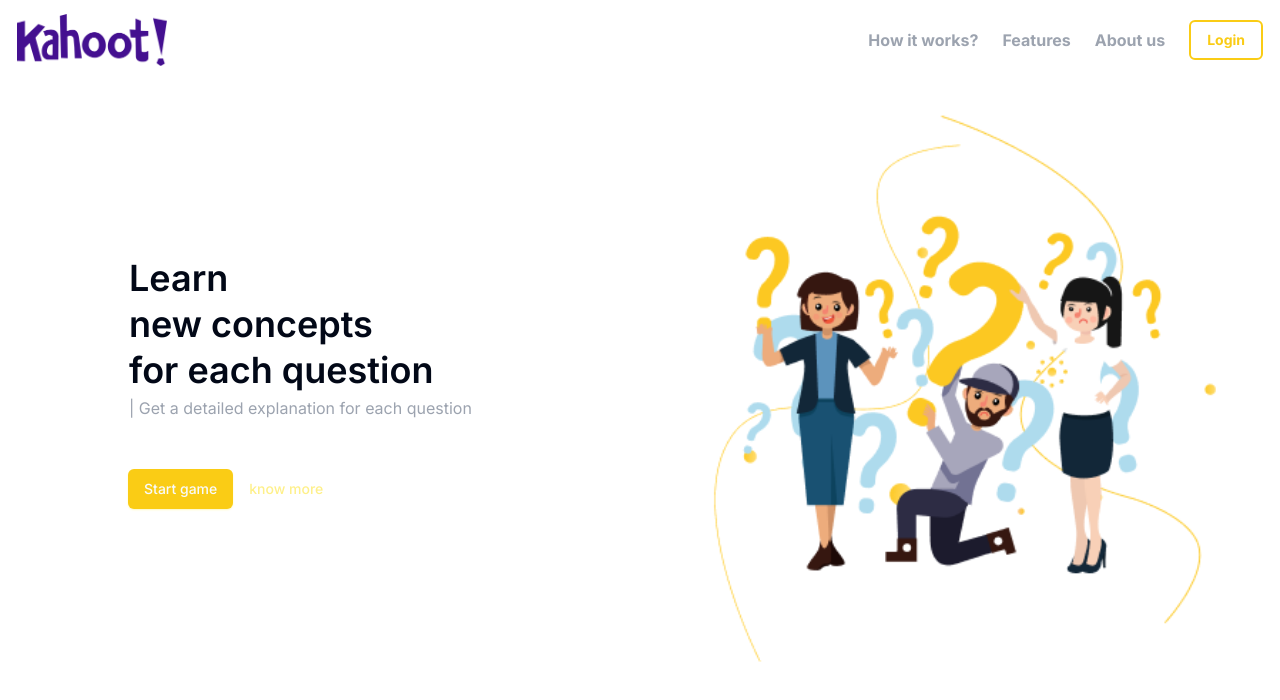
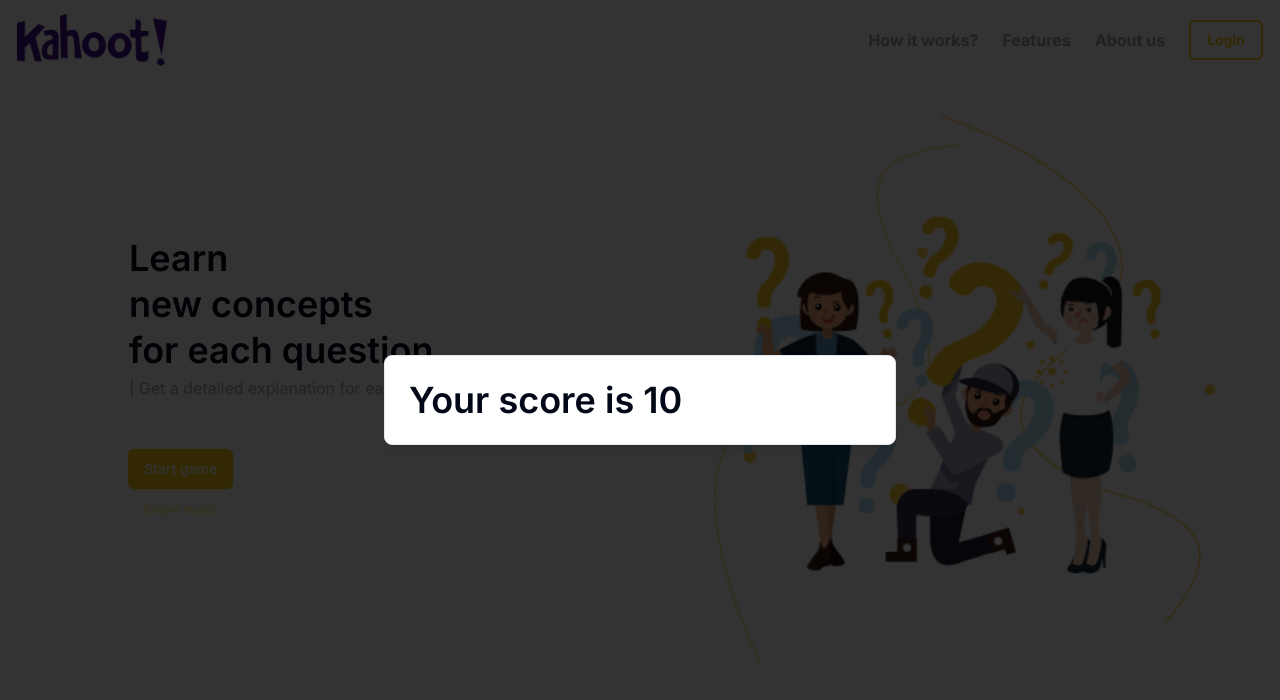
Before and after one commit to PhucChuHoang/cs422-kahoot-clone, a Next.js app: page /landing in a window 1280 px wide. Both pictures are taken after a click on the button "Start game". Shown: the top 700 px of the page. Built offline with nearby package versions, Linux system fonts and the light colour scheme.

Commit message:
- add popup template

```diff
--- a/components/landing_form.tsx
+++ b/components/landing_form.tsx
@@ -8,6 +8,8 @@
 import { Card, CardContent, CardHeader } from './ui/card';
 import Image from 'next/image';
 import { Button } from './ui/button';
+import { AlertDialog, AlertDialogContent, AlertDialogTrigger } from '@radix-ui/react-alert-dialog';
+import { ScorePopup } from './score_popup';
 
 export const LandingForm = () => {
     const [width, setWidth] = useState(0);
@@ -26,9 +28,16 @@
                     </CardContent>
                 </Card>
                 <div className="relative left-12">
-                    <Button className="bg-yellow-400 hover:bg-yellow-500 shadow-sm shadow-yellow-100">
-                        Start game
-                    </Button>
+                    <AlertDialog>
+                        <AlertDialogTrigger asChild>
+                            <Button className="bg-yellow-400 hover:bg-yellow-500 shadow-sm shadow-yellow-100">
+                                Start game
+                            </Button>
+                        </AlertDialogTrigger>
+                        <AlertDialogContent>
+                            <ScorePopup score={10} />
+                        </AlertDialogContent>
+                    </AlertDialog>
                     <Button className="bg-transparent text-yellow-200 hover:bg-transparent hover:text-yellow-300">know more</Button>
                 </div>
             </div>
--- /dev/null
+++ b/components/score_popup.tsx
@@ -0,0 +1,13 @@
+"use-client"
+
+import * as popup from "@/components/ui/alert-dialog"
+
+export const ScorePopup = ({ score }) => {
+    return (
+        <popup.AlertDialogContent>
+            <popup.AlertDialogHeader>
+                <h1 className="text-4xl font-semibold">Your score is {score}</h1>
+            </popup.AlertDialogHeader>
+        </popup.AlertDialogContent>
+    );
+}
--- /dev/null
+++ b/components/ui/alert-dialog.tsx
@@ -0,0 +1,141 @@
+"use client"
+
+import * as React from "react"
+import * as AlertDialogPrimitive from "@radix-ui/react-alert-dialog"
+
+import { cn } from "@/lib/utils"
+import { buttonVariants } from "@/components/ui/button"
+
+const AlertDialog = AlertDialogPrimitive.Root
+
+const AlertDialogTrigger = AlertDialogPrimitive.Trigger
+
+const AlertDialogPortal = AlertDialogPrimitive.Portal
+
+const AlertDialogOverlay = React.forwardRef<
+  React.ElementRef<typeof AlertDialogPrimitive.Overlay>,
+  React.ComponentPropsWithoutRef<typeof AlertDialogPrimitive.Overlay>
+>(({ className, ...props }, ref) => (
+  <AlertDialogPrimitive.Overlay
+    className={cn(
+      "fixed inset-0 z-50 bg-black/80  data-[state=open]:animate-in data-[state=closed]:animate-out data-[state=closed]:fade-out-0 data-[state=open]:fade-in-0",
+      className
+    )}
+    {...props}
+    ref={ref}
+  />
+))
+AlertDialogOverlay.displayName = AlertDialogPrimitive.Overlay.displayName
+
+const AlertDialogContent = React.forwardRef<
+  React.ElementRef<typeof AlertDialogPrimitive.Content>,
+  React.ComponentPropsWithoutRef<typeof AlertDialogPrimitive.Content>
+>(({ className, ...props }, ref) => (
+  <AlertDialogPortal>
+    <AlertDialogOverlay />
+    <AlertDialogPrimitive.Content
+      ref={ref}
+      className={cn(
+        "fixed left-[50%] top-[50%] z-50 grid w-full max-w-lg translate-x-[-50%] translate-y-[-50%] gap-4 border bg-background p-6 shadow-lg duration-200 data-[state=open]:animate-in data-[state=closed]:animate-out data-[state=closed]:fade-out-0 data-[state=open]:fade-in-0 data-[state=closed]:zoom-out-95 data-[state=open]:zoom-in-95 data-[state=closed]:slide-out-to-left-1/2 data-[state=closed]:slide-out-to-top-[48%] data-[state=open]:slide-in-from-left-1/2 data-[state=open]:slide-in-from-top-[48%] sm:rounded-lg",
+        className
+      )}
+      {...props}
+    />
+  </AlertDialogPortal>
+))
+AlertDialogContent.displayName = AlertDialogPrimitive.Content.displayName
+
+const AlertDialogHeader = ({
+  className,
+  ...props
+}: React.HTMLAttributes<HTMLDivElement>) => (
+  <div
+    className={cn(
+      "flex flex-col space-y-2 text-center sm:text-left",
+      className
+    )}
+    {...props}
+  />
+)
+AlertDialogHeader.displayName = "AlertDialogHeader"
+
+const AlertDialogFooter = ({
+  className,
+  ...props
+}: React.HTMLAttributes<HTMLDivElement>) => (
+  <div
+    className={cn(
+      "flex flex-col-reverse sm:flex-row sm:justify-end sm:space-x-2",
+      className
+    )}
+    {...props}
+  />
+)
+AlertDialogFooter.displayName = "AlertDialogFooter"
+
+const AlertDialogTitle = React.forwardRef<
+  React.ElementRef<typeof AlertDialogPrimitive.Title>,
+  React.ComponentPropsWithoutRef<typeof AlertDialogPrimitive.Title>
+>(({ className, ...props }, ref) => (
+  <AlertDialogPrimitive.Title
+    ref={ref}
+    className={cn("text-lg font-semibold", className)}
+    {...props}
+  />
+))
+AlertDialogTitle.displayName = AlertDialogPrimitive.Title.displayName
+
+const AlertDialogDescription = React.forwardRef<
+  React.ElementRef<typeof AlertDialogPrimitive.Description>,
+  React.ComponentPropsWithoutRef<typeof AlertDialogPrimitive.Description>
+>(({ className, ...props }, ref) => (
+  <AlertDialogPrimitive.Description
+    ref={ref}
+    className={cn("text-sm text-muted-foreground", className)}
+    {...props}
+  />
+))
+AlertDialogDescription.displayName =
+  AlertDialogPrimitive.Description.displayName
+
+const AlertDialogAction = React.forwardRef<
+  React.ElementRef<typeof AlertDialogPrimitive.Action>,
+  React.ComponentPropsWithoutRef<typeof AlertDialogPrimitive.Action>
+>(({ className, ...props }, ref) => (
+  <AlertDialogPrimitive.Action
+    ref={ref}
+    className={cn(buttonVariants(), className)}
+    {...props}
+  />
+))
+AlertDialogAction.displayName = AlertDialogPrimitive.Action.displayName
+
+const AlertDialogCancel = React.forwardRef<
+  React.ElementRef<typeof AlertDialogPrimitive.Cancel>,
+  React.ComponentPropsWithoutRef<typeof AlertDialogPrimitive.Cancel>
+>(({ className, ...props }, ref) => (
+  <AlertDialogPrimitive.Cancel
+    ref={ref}
+    className={cn(
+      buttonVariants({ variant: "outline" }),
+      "mt-2 sm:mt-0",
+      className
+    )}
+    {...props}
+  />
+))
+AlertDialogCancel.displayName = AlertDialogPrimitive.Cancel.displayName
+
+export {
+  AlertDialog,
+  AlertDialogPortal,
+  AlertDialogOverlay,
+  AlertDialogTrigger,
+  AlertDialogContent,
+  AlertDialogHeader,
+  AlertDialogFooter,
+  AlertDialogTitle,
+  AlertDialogDescription,
+  AlertDialogAction,
+  AlertDialogCancel,
+}
--- a/package.json
+++ b/package.json
@@ -15,6 +15,8 @@
   "dependencies": {
     "@hookform/resolvers": "^3.3.4",
     "@nextui-org/spinner": "^2.0.28",
+    "@nextui-org/theme": "^2.2.3",
+    "@radix-ui/react-alert-dialog": "^1.0.5",
     "@radix-ui/react-label": "^2.0.2",
     "@radix-ui/react-slot": "^1.0.2",
     "@reduxjs/toolkit": "^2.2.3",
@@ -37,6 +39,7 @@
     "react-redux": "^9.1.2",
     "tailwind-merge": "^2.3.0",
     "tailwindcss-animate": "^1.0.7",
+    "yarn": "^1.22.22",
     "zod": "^3.23.6"
   },
   "devDependencies": {
```
Also changed, not shown: 1 other file (tests, documents, lock files or other folders).
